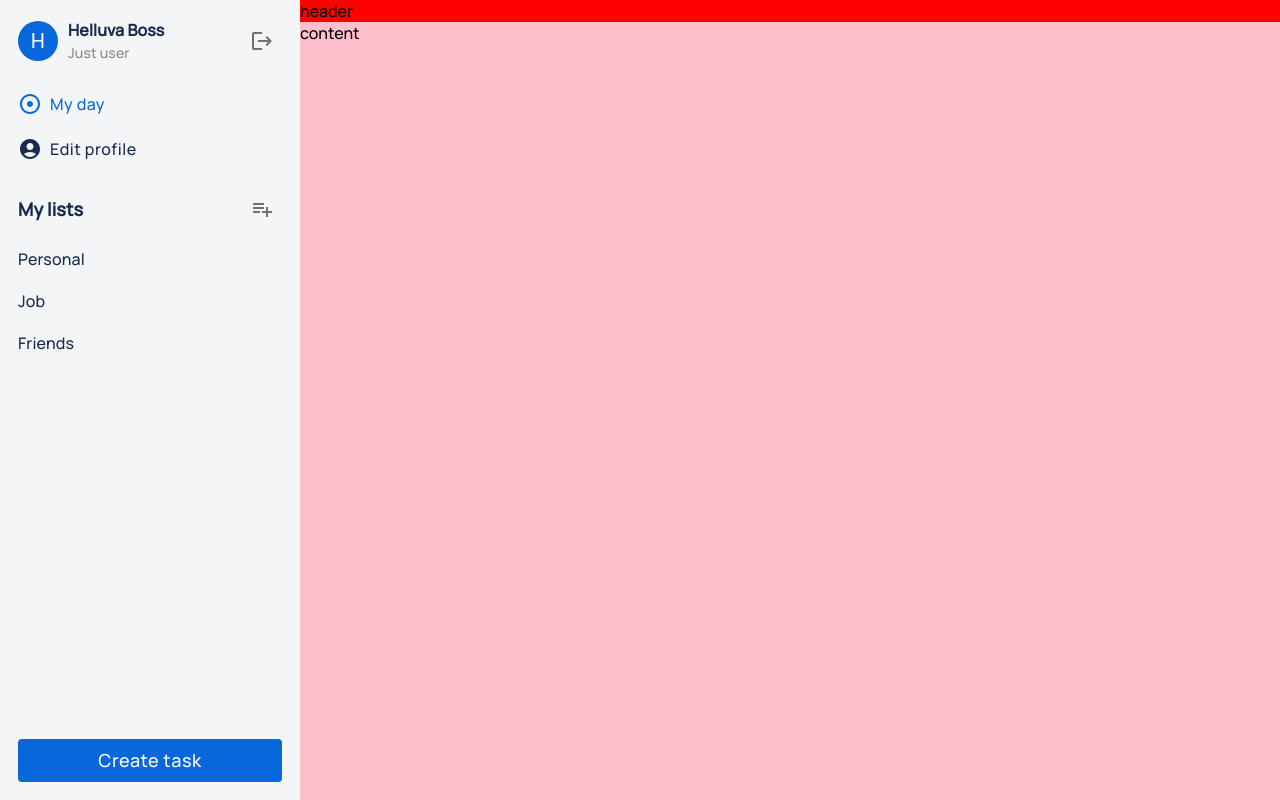
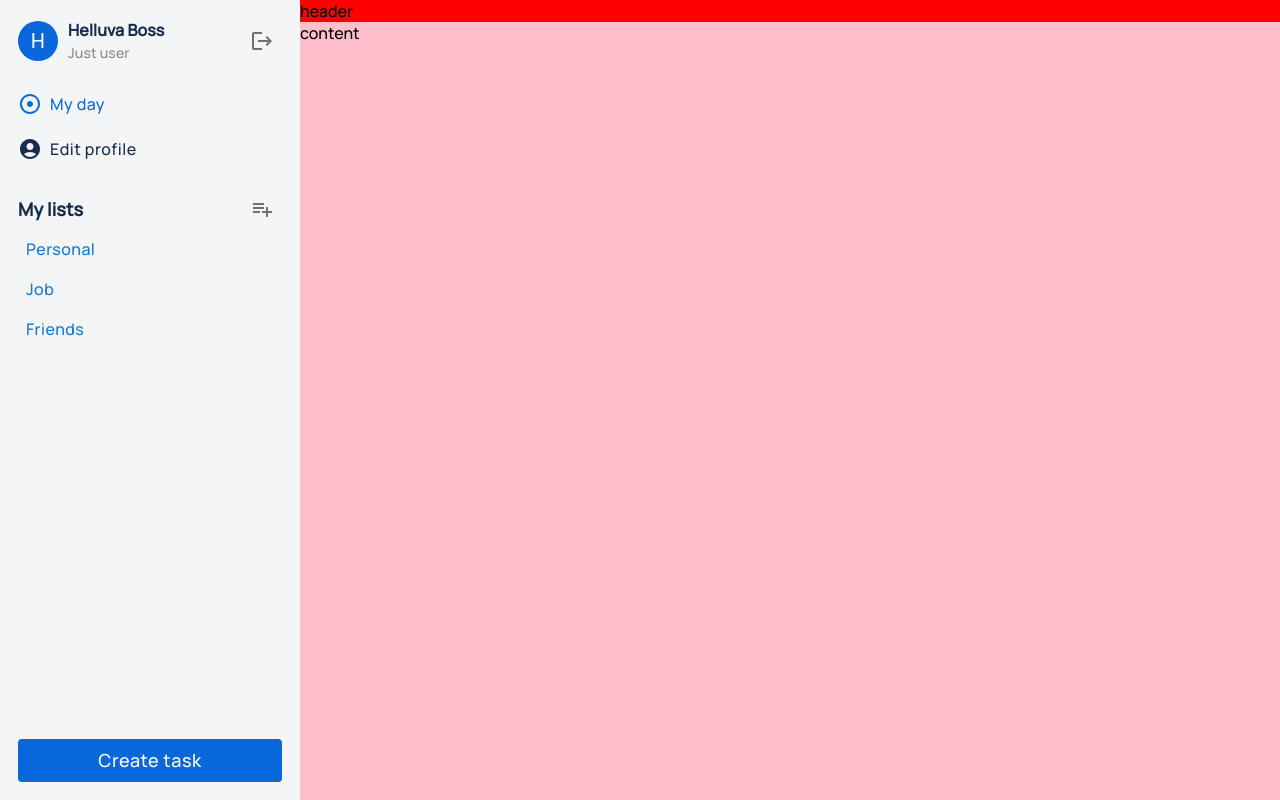
Before and after one commit to lisophoria/projectTrackerFrontend, a React (Create React App) app: page / in a window 1280 px wide. Built offline with nearby package versions, Linux system fonts and the light colour scheme.

Commit message:
improve categories list
- add buttons

```diff
--- a/src/comopnents/layout/Sidebar/components/categories/categories.styles.ts
+++ b/src/comopnents/layout/Sidebar/components/categories/categories.styles.ts
@@ -5,14 +5,12 @@ const useCategoriesStyles = makeStyles()({
     display: 'flex',
     justifyContent: 'space-between',
     alignItems: 'center',
-    marginBottom: '18px',
     flex: '0',
   },
   categoriesListWrapper: {
     flex: '1',
     display: 'flex',
     flexDirection: 'column',
-    gap: '18px',
   },
 });
 
--- a/src/comopnents/layout/Sidebar/components/categories/categories.tsx
+++ b/src/comopnents/layout/Sidebar/components/categories/categories.tsx
@@ -3,6 +3,7 @@ import {ICategory} from "../../../../store/model/category";
 import {Box, IconButton, SxProps, Typography} from "@mui/material"
 import PlaylistAddIcon from '@mui/icons-material/PlaylistAdd';
 import useCategoriesStyles from "./categories.styles";
+import CategoryBlock from "../categoryBlock";
 
 interface ICategoriesProps {
   onAddCategoryClick: () => void;
@@ -35,9 +36,12 @@ const Categories: FC<ICategoriesProps> = (props) => {
       <Box className={classes.categoriesListWrapper}>
         {props.categories ? (
           props.categories.map((item) => (
-            <Typography fontSize={16}>
-              {item.categoryName}
-            </Typography>
+            <CategoryBlock
+              onClick={() => {/* TODO */}}
+              item={{
+                categoryName: item.categoryName
+              }}
+            />
           ))
         ) : (
           <Typography fontSize={16}>
--- /dev/null
+++ b/src/comopnents/layout/Sidebar/components/categoryBlock/categoryBlock.styles.ts
@@ -0,0 +1,7 @@
+import {makeStyles} from "tss-react/mui";
+
+const useCategoryBlockStyles = makeStyles()({
+
+});
+
+export default useCategoryBlockStyles;
--- /dev/null
+++ b/src/comopnents/layout/Sidebar/components/categoryBlock/categoryBlock.tsx
@@ -0,0 +1,28 @@
+import {FC} from "react";
+import {ICategory} from "../../../../store/model/category";
+import useCategoryBlockStyles from "./categoryBlock.styles";
+import Button from "../../../../ui/Button";
+import {ButtonTypes} from "../../../../ui/Button/button.types";
+
+interface ICategoryBlockProps {
+  item: ICategory;
+  onClick: () => void;
+}
+
+const CategoryBlock: FC<ICategoryBlockProps> = (props) => {
+  const { classes } = useCategoryBlockStyles();
+
+  return (
+    <Button
+      styleType={ButtonTypes.TEXT}
+      title={props.item.categoryName}
+      onClick={props.onClick}
+      sx={{
+        fontSize: '16px',
+        justifyContent: 'start',
+      }}
+    />
+  )
+}
+
+export default CategoryBlock;
--- /dev/null
+++ b/src/comopnents/layout/Sidebar/components/categoryBlock/index.ts
@@ -0,0 +1,3 @@
+import CategoryBlock from './categoryBlock';
+
+export default CategoryBlock;
```
